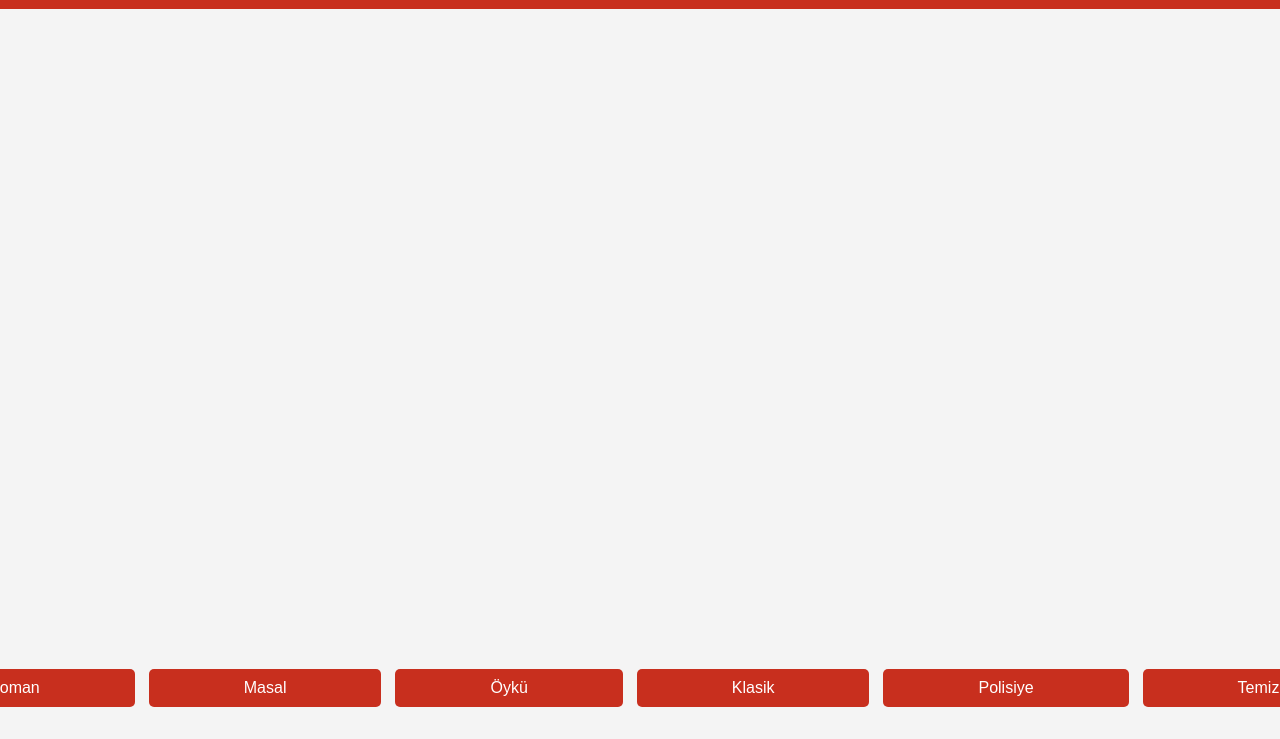
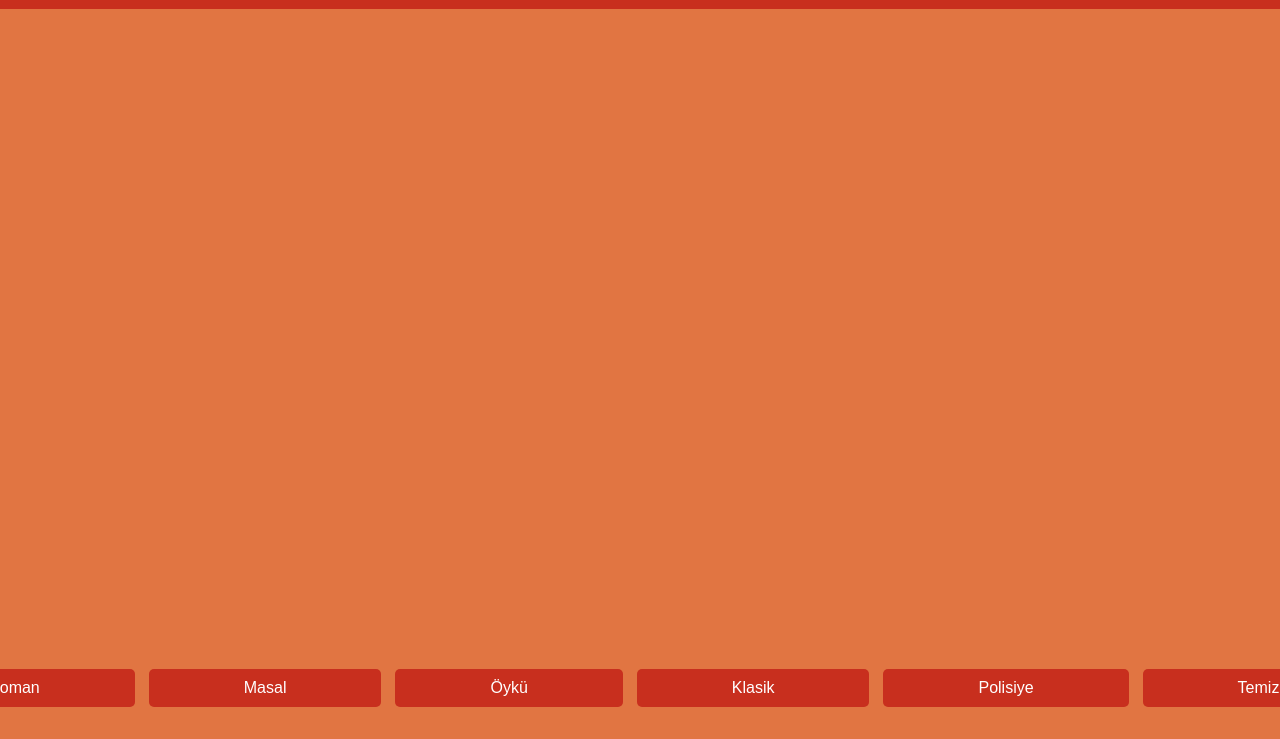
Before and after one commit to HakanAknc/FastAPI_Project_Books_Marketing, a plain HTML site: page LoginHome_and_Screen/loginHome.html in a window 1280 px wide. Shown: the part 61-800 px from the top of the page. Drawn offline with Linux system fonts and the light colour scheme; no server answers.

Commit message:
renk deişimi yapıldı

```diff
--- a/LoginHome_and_Screen/loginHome.css
+++ b/LoginHome_and_Screen/loginHome.css
@@ -3,7 +3,7 @@ body {
     font-family: Arial, sans-serif;
     margin: 0;
     padding: 0;
-    background-color: #f4f4f4;
+    background-color: #e17542;
 }
 
 /* Header stilleri */
```
